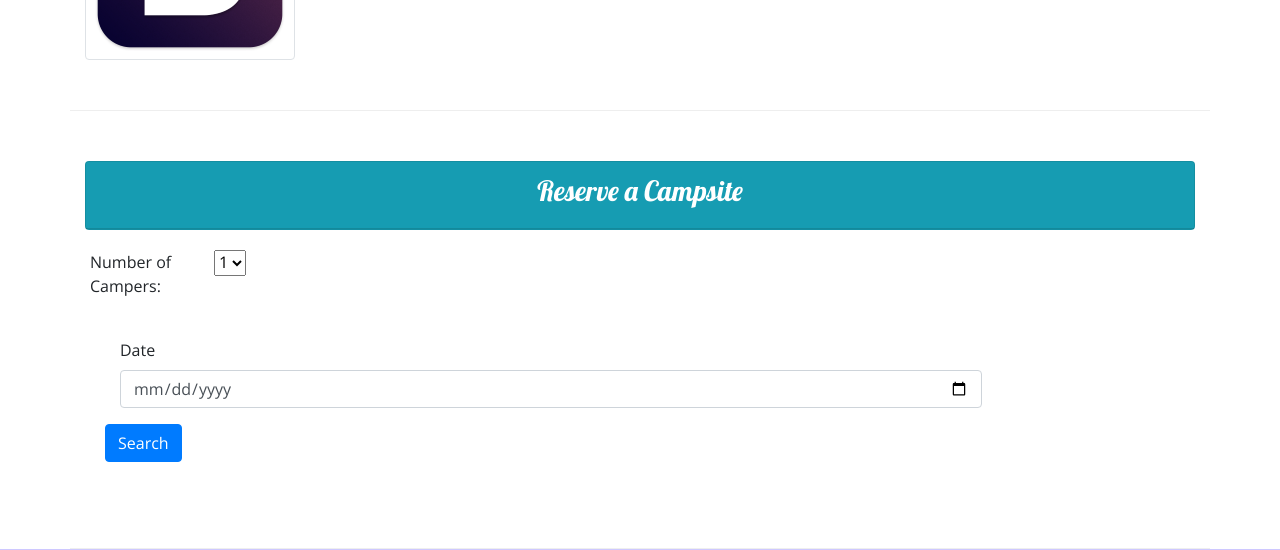
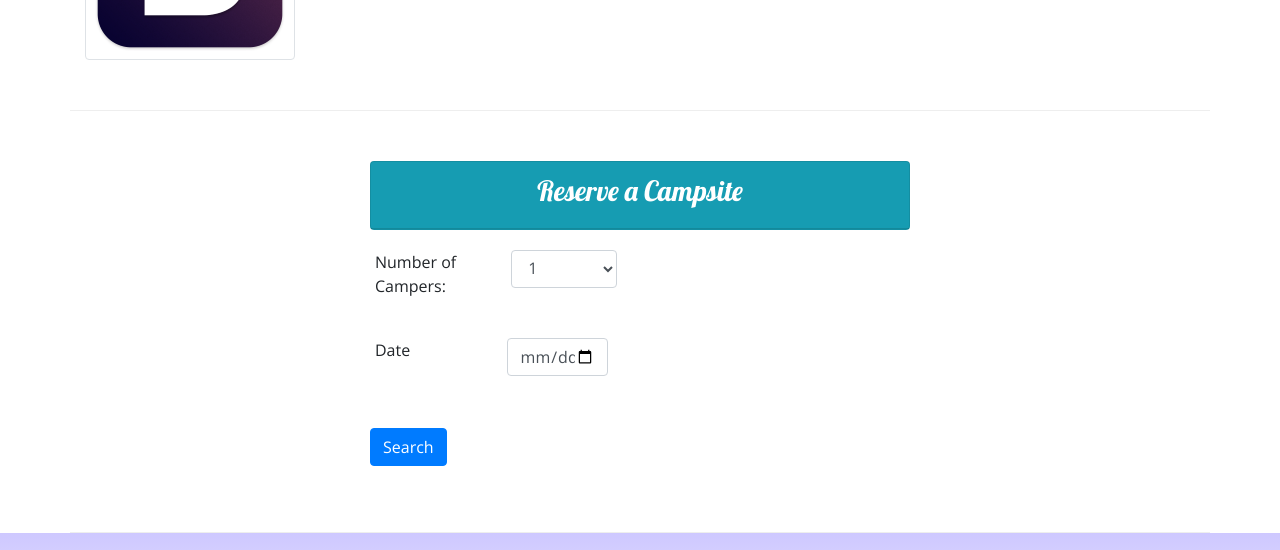
Before and after one commit to salihsarikaya/NuCamp, a website: page index.html in a window 1280 px wide. Shown: the part 1042-1592 px from the top of the page. Drawn offline with nearby package versions, Linux system fonts and the light colour scheme.

Commit message:
“reserve1”

```diff
--- a/index.html
+++ b/index.html
@@ -31,7 +31,7 @@
                     <h2>A better way to camp</h2>
                 </div>
                 <div class="col">
-                    <button type="button" class="btn btn-primary p-3 mb-2 bg-info text-white" href="#reserveForm">Reserve Campsite</button>
+                    <a href="#reserveForm" class="btn btn-info" role="button">Reserve Campsite</a>
                 </div>
             </div>
         </div>
@@ -105,7 +105,7 @@
         </div>
 
         <div class="row row-content">
-            <div class="col mx-auto">
+            <div class="col col-sm-6 mx-auto">
                 <div class="card text-center bg-info text-white">
                     <div class="card-header">
                         <h3>Reserve a Campsite</h3>
@@ -117,9 +117,9 @@
                         <div class="form-group">
                             <div class="row">
                                 <div class="form-group row">
-                                    <label class="col col-sm-6" for="numCampers">Number of Campers:</label>
-                                    <div class="col">
-                                        <select name="numCampers" id="numCampers">
+                                    <label class="col" for="numCampers">Number of Campers:</label>
+                                    <div class="col col-sm-6">
+                                        <select class="form-control" name="numCampers" id="numCampers">
                                                     <option value="1">1</option>
                                                     <option value="2">2</option>
                                                     <option value="3">3</option>
@@ -134,11 +134,11 @@
 
                         <div class="form-group">
                             <div class="row">
-                                <div class="col">
-                                        <label class="col col-sm-6" for="date" class="col-2 col-form-label">Date</label>
-                                        <div class="col-10">
-                                          <input class="form-control" type="date" value="yyyy-mm-dd" id="date" placeholder="date">
-                                        </div>
+                                <div class="form-group row">
+                                            <label class="col" for="date" class="col-form-label">Date</label>
+                                    <div class="col col-sm-6">
+                                            <input class="form-control" type="date" value="yyyy-mm-dd" id="date" placeholder="date">                                    </div>
+                                    </div>
                                 </div>
                             </div>
                         </div>
```
